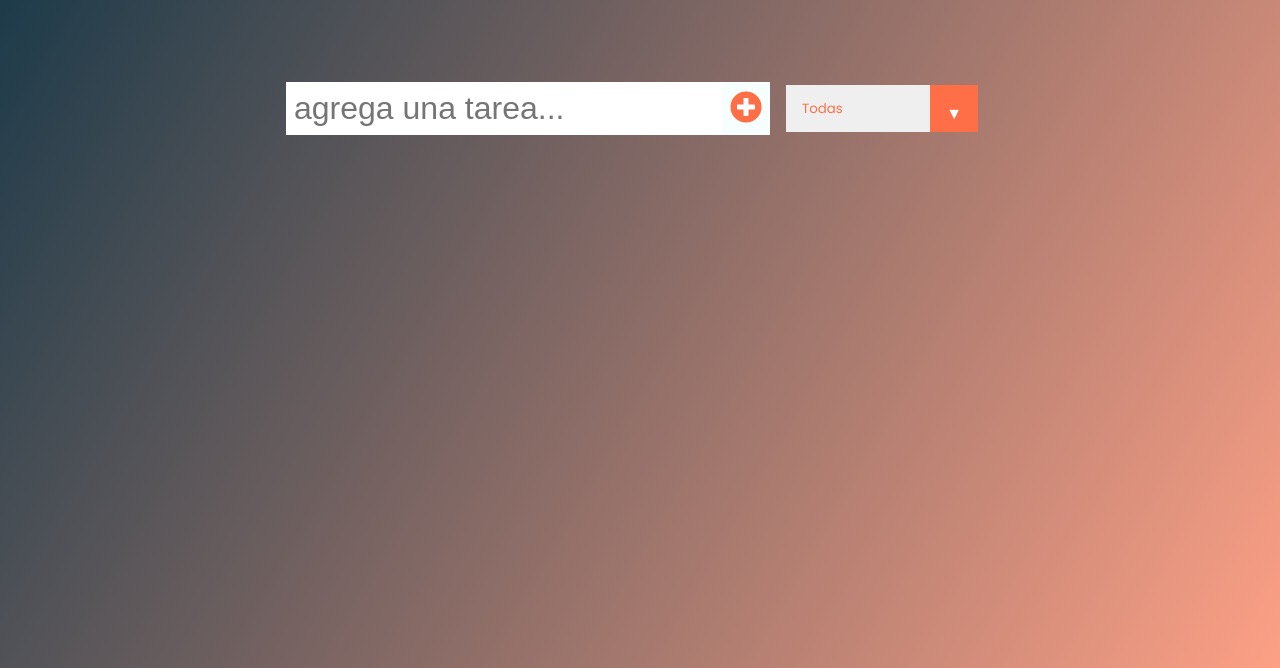
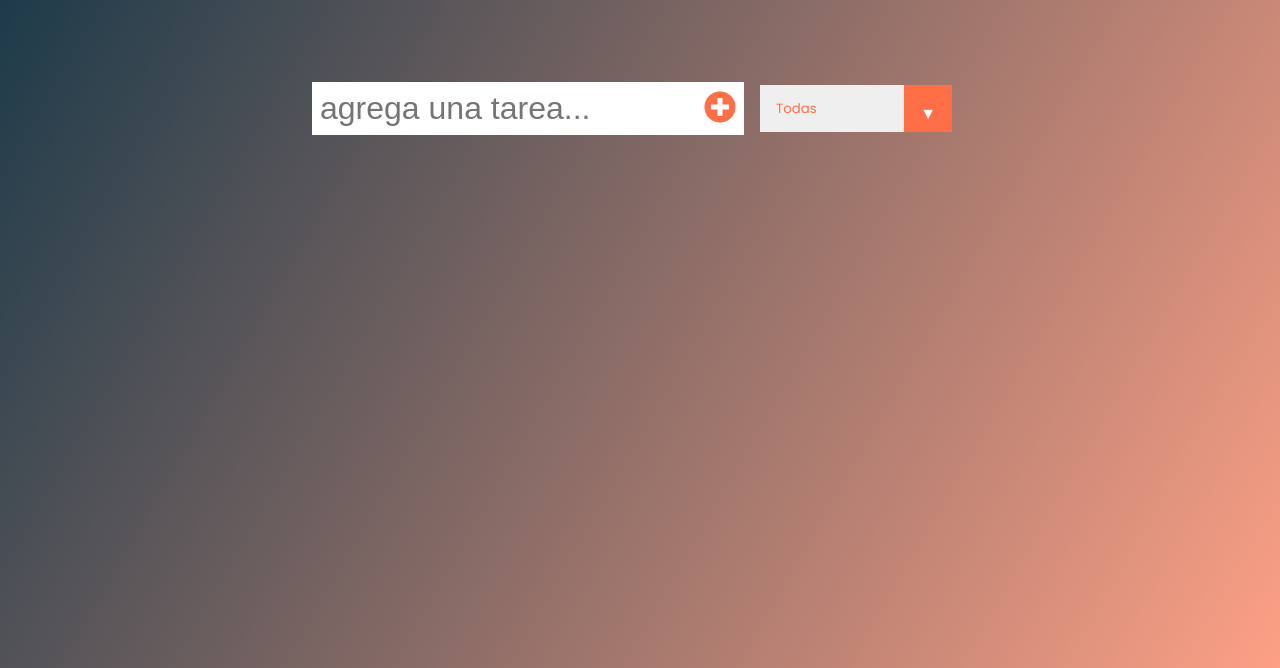
Before and after one commit to Cristopher1998/MiLista, a plain HTML site: page index.html in a window 1280 px wide. Shown: the part 132-800 px from the top of the page. Drawn offline with Linux system fonts and the light colour scheme.

Commit message:
Update style.css

```diff
--- a/style.css
+++ b/style.css
@@ -26,10 +26,17 @@ form {
 form input,
 form button {
   padding: 0.5rem;
-  font-size: 2rem;
+  font-size: 1rem;
   border: none;
   background: white;
+
+
 }
+form input{
+  width: 70%;
+
+}
+
 form button {
   color: #ff6f47;
   background: #f7fffe;
@@ -132,3 +139,25 @@ select {
   cursor: pointer;
   pointer-events: none;
 }
+@media screen and (min-width: 768px) {
+  form input,
+form button {
+  padding: 0.5rem;
+  font-size: 2rem;
+  border: none;
+  background: white;
+
+
+}
+  form input {
+    width: 50%;
+    font-size: 2rem;
+  }
+}
+
+@media screen and (min-width: 1024px) {
+  form input {
+    width: 30%;
+    font-size: 2rem;
+  }
+}
```
